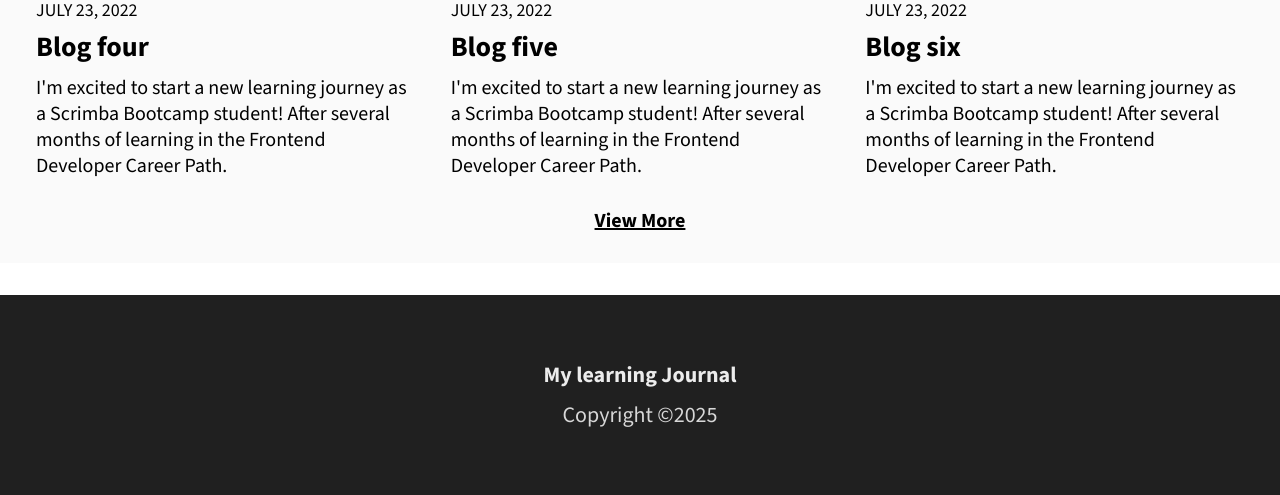
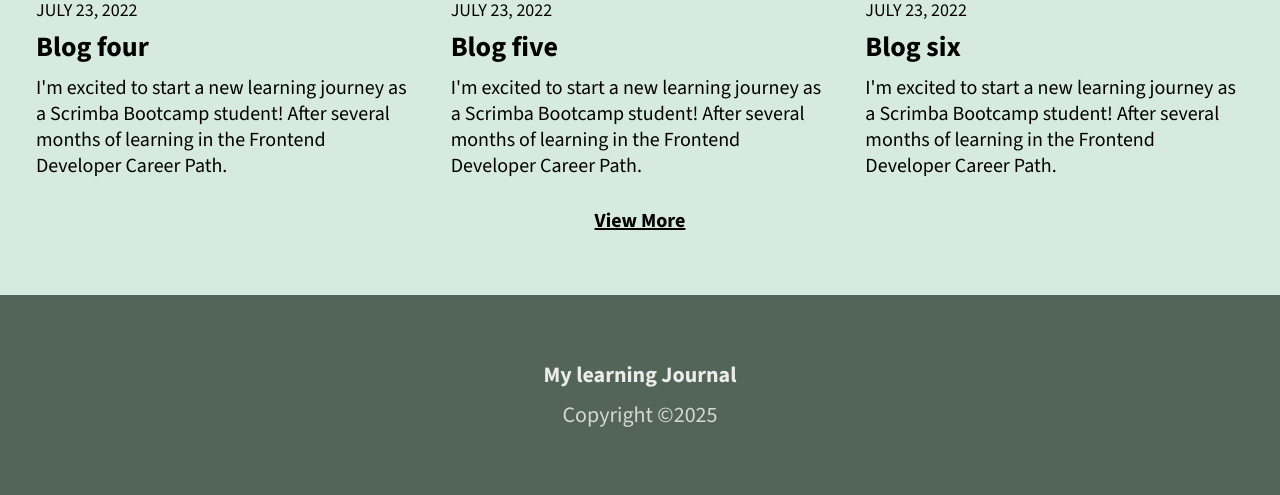
Before and after one commit to plesioo/learning-journal, a plain HTML site: page index.html in a window 1280 px wide. Shown: the part 1436-1931 px from the top of the page. Drawn offline with nearby package versions, Linux system fonts and the light colour scheme.

Commit message:
feat: use new color palette

```diff
--- a/css/general.css
+++ b/css/general.css
@@ -55,7 +55,7 @@ body {
 }
 
 main {
-  background-color: #FAFAFA;
+  background-color: #D7EAE2;
 }
 
 /* typography */
@@ -81,6 +81,7 @@ p {
   padding-bottom: 1.25em;
   align-items: center;
   justify-content: space-between;
+  background: #EFFAF5;
 }
 
 .header__nav a {
@@ -163,7 +164,7 @@ p {
 /* footer */
 
 footer {
-  background-color: #202020;
+  background-color: #536557;
   flex-direction: column;
   align-items: center;
   justify-content: center;
@@ -241,7 +242,7 @@ footer {
   }
 
   .blogs {
-    margin-bottom: 2em;
+    padding-bottom: 2em;
   }
 
   .blog__time {
```
